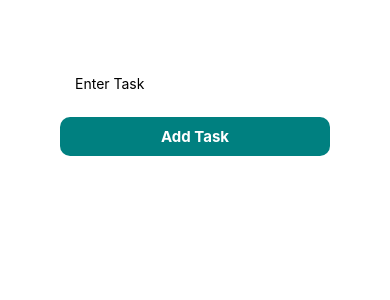
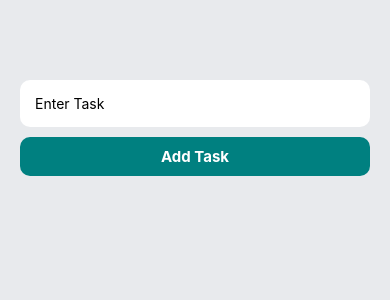
Before and after one commit to Rakibul-Islam-GitHub/MyTask-mobile-app-react-native, a React Native app: screen / in a window 390 px wide. Shown: the top 300 px of the page. Built offline with nearby package versions, Linux system fonts and the light colour scheme.

Commit message:
remove task feature added

```diff
--- a/App.js
+++ b/App.js
@@ -9,19 +9,24 @@ export default function App() {
   const [task, setTask]= useState([])
   const handleTask=(enteredTask)=>{
 
-    const result=  [...task, {key:Math.round().toString(),value:enteredTask} ]
+    const result=  [...task, {key:Math.random().toString(),value:enteredTask} ]
      setTask(result)
 
 
+  }
+  const removeTask=(idkey)=>{
+
+    const taskAfterRemove= task.filter(task=> task.key!= idkey)
+    setTask(taskAfterRemove)
   }
   return (
     <View style={styles.container}>
 
       <TaskInput handleTask={handleTask}/>
 
-      <View >
-        <FlatList data={task} renderItem={(itemlist)=>(
-          <TaskList item={itemlist.item.value}/>
+      <View style={{flex: 1, marginTop:20}} >
+        <FlatList  data={task} renderItem={(itemlist)=>(
+          <TaskList idkey={itemlist.item.key} item={itemlist.item.value} removeTask={removeTask}/>
         )} />
       </View>
 
@@ -31,7 +36,11 @@ export default function App() {
 
 const styles = StyleSheet.create({
   container:{
-    padding:60,
+    flex: 1,
+    paddingTop: 80,
+    paddingHorizontal: 20,
+    backgroundColor: "#E8EAED",
+    height:'100%'
   },
 
 
--- a/components/TaskList.js
+++ b/components/TaskList.js
@@ -4,23 +4,23 @@ import { MaterialIcons } from "@expo/vector-icons";
 
 const TaskList = (props) => {
     return (
-      <View style={styles.itemWrapper}>
-          <View key={props.item} style={styles.taskListContainer}>
+      <View  style={styles.itemWrapper}>
+          <View  style={styles.taskListContainer}>
            <MaterialIcons
               style={{ marginRight: 5, color: "#78e08f" }}
               name='visibility'
               size={22}
 
             />
-        <Text style={{ color: "white", fontWeight: "bold", textTransform:'capitalize' }}>{props.item}</Text>
+        <Text  style={{ color: "white", maxWidth:'90%', fontWeight: "bold", textTransform:'capitalize' }}>{props.item}</Text>
 
 
       </View>
       <MaterialIcons
-
         name='delete'
         size={25}
         color='#eb2f06'
+        onPress={()=>props.removeTask(props.idkey)}
       />
       </View>
     );
```
